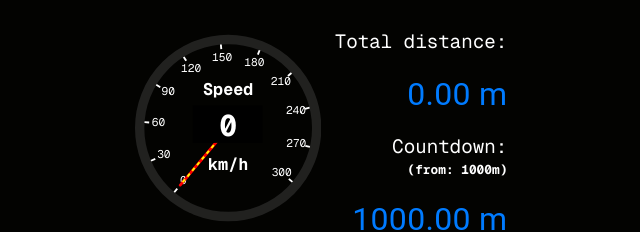
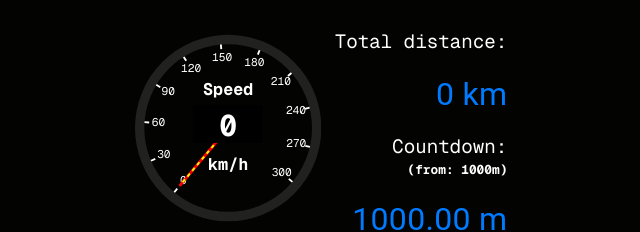
Before and after one commit to MiguelPerezMartinez/SpeedSync, a Next.js app: page / in a window 1280 px wide. Shown: the part 303-535 px from the top of the page, without its empty margins (319-959 px from the left). Built offline with nearby package versions, Linux system fonts and the light colour scheme; no server answers; a web font is replaced by a local one.

Commit message:
Refactor totalDistance calculation to display in kilometers and reset to 0.0

```diff
--- a/src/app/page.js
+++ b/src/app/page.js
@@ -30,7 +30,7 @@ const Home = () => {
   const [avgSpeed, setAvgSpeed] = useState(0);
   const [totalSpeed, setTotalSpeed] = useState(0);
   const [speedCount, setSpeedCount] = useState(0);
-  const [totalDistance, setTotalDistance] = useState(0);
+  const [totalDistance, setTotalDistance] = useState(0.0);
   const [lastPosition, setLastPosition] = useState(null);
   const [lat, setLat] = useState(0);
   const [lon, setLon] = useState(0);
@@ -98,8 +98,8 @@ const Home = () => {
 
     if (lastPosition) {
       const distance = getDistanceFromLatLon(lastPosition, position.coords);
-      setTotalDistance(
-        (prevDistance) => Number(prevDistance) + Number(distance)
+      setTotalDistance((prevDistance) =>
+        ((Number(prevDistance) + Number(distance)) / 1000).toFixed(1)
       );
       setDistanceCountdown(
         (prevCountdown) => Number(prevCountdown) - Number(distance)
@@ -132,6 +132,10 @@ const Home = () => {
     setSpeedCount(0);
     setAvgSpeed(0);
     setDistanceCountdown(1000);
+  };
+
+  const resetTotalDistance = () => {
+    setTotalDistance(0.0);
   };
 
   return (
@@ -185,7 +189,13 @@ const Home = () => {
               textAlign: "right",
             }}
           >
-            <Grid size={12} sx={{}}>
+            <Grid
+              size={12}
+              sx={{
+                cursor: "pointer",
+              }}
+              onClick={resetTotalDistance}
+            >
               <h2>Total distance:</h2>
               <Typography
                 sx={{
@@ -193,7 +203,7 @@ const Home = () => {
                   color: "#007bff",
                 }}
               >
-                {totalDistance.toFixed(2)} m
+                {totalDistance} km
               </Typography>
             </Grid>
             <Grid size={12}>
```
